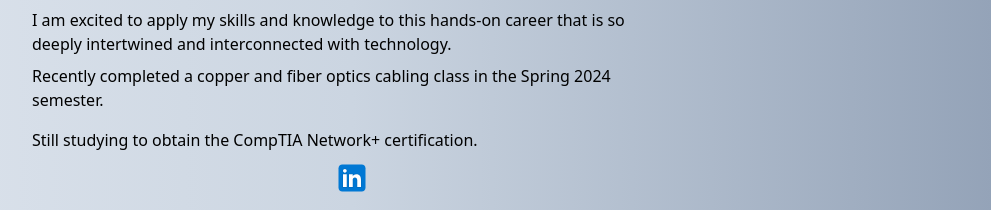
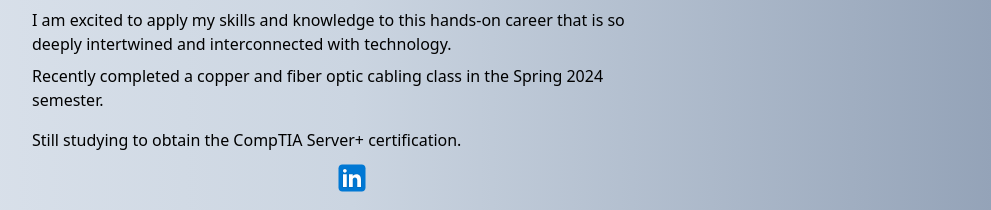
Before and after one commit to rickeev/rickeev.github.io, a Next.js app: page / in a window 1280 px wide. Shown: the part 324-534 px from the top of the page, without its empty margins (288-1279 px from the left). Built offline with nearby package versions, Linux system fonts and the light colour scheme; a web font is replaced by a local one.

Commit message:
Changed info

```diff
--- a/src/components/Body.js
+++ b/src/components/Body.js
@@ -16,8 +16,8 @@ const Body = () => {
       <p className="text-m pb-2">
         I am excited to apply my skills and knowledge to this hands-on career that is so deeply intertwined and interconnected with technology.
       </p>
-      <p className="text-m pb-4">Recently completed a copper and fiber optics cabling class in the Spring 2024 semester.</p>
-      <p className="text-m pb-2">Still studying to obtain the CompTIA Network+ certification.</p>
+      <p className="text-m pb-4">Recently completed a copper and fiber optic cabling class in the Spring 2024 semester.</p>
+      <p className="text-m pb-2">Still studying to obtain the CompTIA Server+ certification.</p>
     </div>
     <div className="centered-content">
       <a href="https://www.linkedin.com/in/rickeevang/">
--- a/src/components/Header.js
+++ b/src/components/Header.js
@@ -12,7 +12,7 @@ const Header = () => {
         </div>
         <div className="ml-10 space-x-4">
           <Button alt="Resume Button, click it to open the PDF file of my resume in a new tab">
-            <a href="/Rickee_Vang_CV.pdf" target="_blank">Resume</a>
+            <a href="/RickeeVangResume.pdf" target="_blank">Resume</a>
           </Button>
       </div>
       </div>
```
Also changed, not shown: 2 other files (tests, documents, lock files or other folders).
